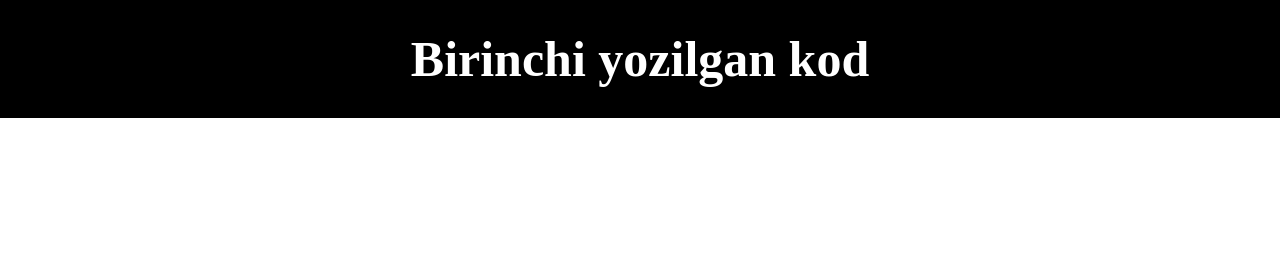
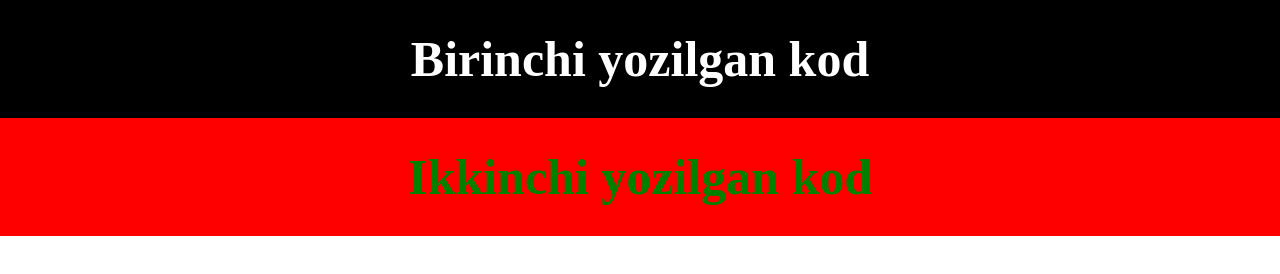
Before and after one commit to Mirfozil2000/first-leson, a plain HTML site: page index.html in a window 1280 px wide. Drawn offline with Linux system fonts and the light colour scheme.

Commit message:
ikkinchi yozilgan kod

```diff
--- a/index.html
+++ b/index.html
@@ -8,5 +8,6 @@
 </head>
 <body>
     <h1>Birinchi yozilgan kod</h1>
+    <h2>Ikkinchi yozilgan kod</h2>
 </body>
 </html>
--- a/style.css
+++ b/style.css
@@ -11,3 +11,11 @@ h1 {
     font-size: 50px;
     padding: 30px 0;
 }
+
+h2 {
+    background-color: red;
+    color: green;
+    text-align: center;
+    font-size: 50px;
+    padding: 30px 0;
+}
```
